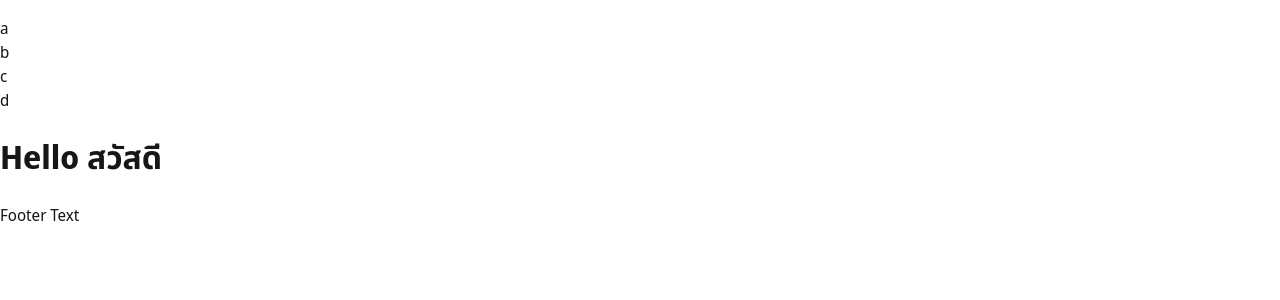
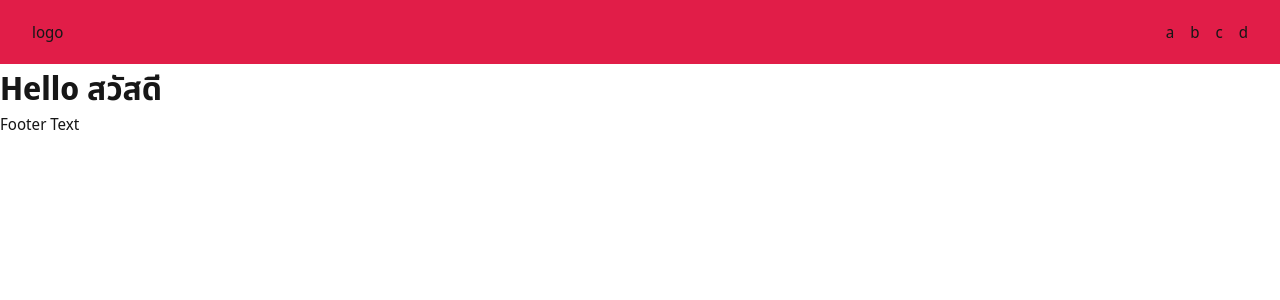
Before and after one commit to ckasidis/nextjs-contentful_ntuth_v1, a Next.js app: page / in a window 1280 px wide. Shown: the top 300 px of the page. Built offline with nearby package versions, Linux system fonts and the light colour scheme.

Commit message:
modify normalize.scss and create CSS Module for Header

```diff
--- /dev/null
+++ b/components/layouts/Header/Header.module.scss
@@ -0,0 +1,15 @@
+@use '../../../styles/abstract/variables' as *;
+
+.header {
+	display: flex;
+	align-items: center;
+	justify-content: space-between;
+	background-color: $primary;
+	min-height: 4rem;
+	padding: 0 2rem;
+}
+
+.list {
+	display: flex;
+	gap: 1rem;
+}
--- a/components/layouts/Header.tsx
+++ b/components/layouts/Header/Header.tsx
@@ -1,10 +1,12 @@
 import { NextPage } from 'next';
+import styles from './Header.module.scss';
 
 const Header: NextPage = () => {
 	return (
-		<header>
+		<header className={styles.header}>
+			<div>logo</div>
 			<nav>
-				<ul>
+				<ul className={styles.list}>
 					<li>a</li>
 					<li>b</li>
 					<li>c</li>
--- a/components/layouts/Layout.tsx
+++ b/components/layouts/Layout.tsx
@@ -1,5 +1,5 @@
 import { NextPage } from 'next';
-import Header from './Header';
+import Header from './Header/Header';
 import Footer from './Footer';
 
 const Layout: NextPage = ({ children }) => {
--- a/styles/base/_normalize.scss
+++ b/styles/base/_normalize.scss
@@ -1,3 +1,7 @@
 @import url(~sanitize.css);
 @import url(~sanitize.css/forms.css);
 @import url(~sanitize.css/typography.css);
+
+* {
+	margin: 0;
+}
```
